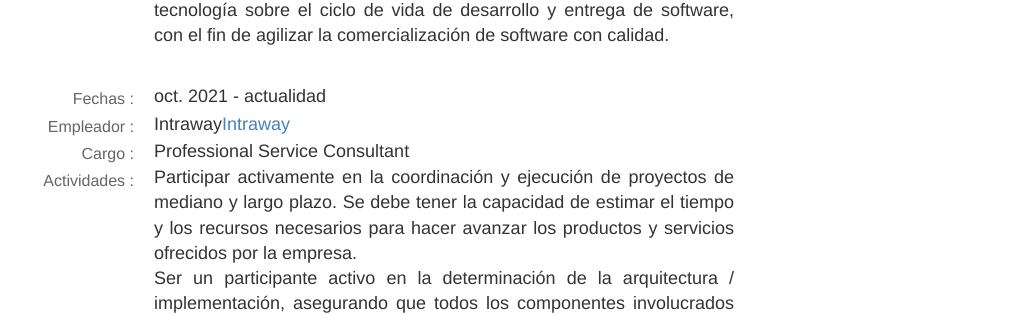
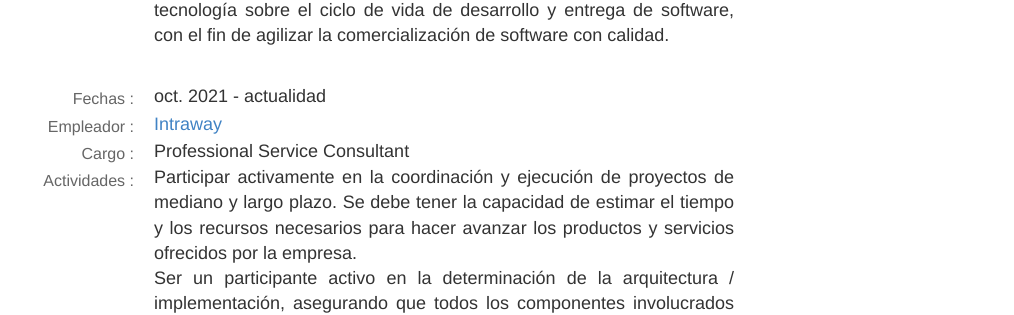
Before and after one commit to jsgiraldoh/jsgiraldoh.github.io, a Jekyll site: the page built from perfil.md, in a window 1280 px wide and 900 px high, scrolled down 1196 px. Shown: the part 146-461 px from the top of the window, without its empty margins (266-1280 px from the left). Built offline with Jekyll 4.4.1, drawn with Linux system fonts in a browser that asks for light colours; nearby versions of some CDN libraries; a script that is not in the unit is left out.

Commit message:
perfil Líder DevOps

```diff
--- a/perfil.md
+++ b/perfil.md
@@ -123,7 +123,7 @@ Armenia | Quindío | Colombia
 		</tr>
 		<tr>
 			<td class="profile-table-header">Empleador :</td>
-			<td class="profile-table-info">Intraway<a href="https://www.intraway.com/" target="_blank">Intraway</a></td>
+			<td class="profile-table-info"><a href="https://www.intraway.com/" target="_blank">Intraway</a></td>
 		</tr>
 		<tr>
 			<td class="profile-table-header">Cargo :</td>
```
